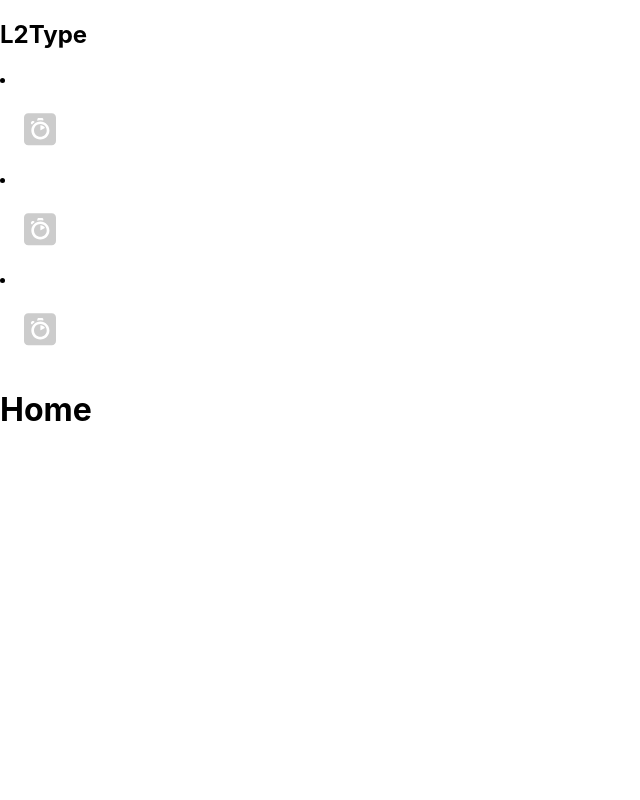
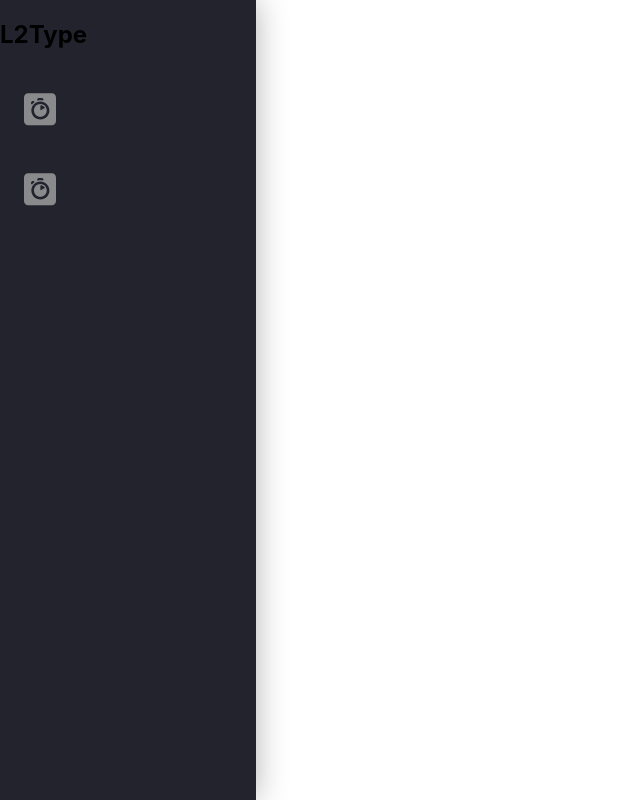
Before and after one commit to jaredami/l2-type, a Next.js app: page / in a window 1280 px wide. Shown: the whole page, without its empty margins (0-640 px from the left). Built offline with nearby package versions, Linux system fonts and the light colour scheme.

Commit message:
Nav styles WIP 2

```diff
--- /dev/null
+++ b/components/Nav/Nav.module.css
@@ -0,0 +1,67 @@
+.nav {
+  position: fixed;
+  background-color: var(--color-dark-gray);
+  transition: width 400ms ease;
+  overflow: scroll;
+}
+
+.navList {
+  list-style: none;
+  padding: 0;
+  margin: 0;
+  display: flex;
+  flex-direction: column;
+  align-items: center;
+  height: 100%;
+}
+
+/* Small screens */
+@media only screen and (max-width: 600px) {
+  .nav {
+    bottom: 0;
+    width: 100vw;
+    height: 5rem;
+  }
+
+  /* .logo {
+    display: none;
+  } */
+
+  .navList {
+    flex-direction: row;
+  }
+
+  /* .navLink {
+    justify-content: center;
+  } */
+
+  /* main {
+    margin: 0;
+  } */
+}
+
+/* Large screens */
+@media only screen and (min-width: 600px) {
+  .nav {
+    top: 0;
+    width: 5rem;
+    height: 100vh;
+  }
+
+  .nav:hover {
+    width: 16rem;
+    box-shadow: 0px 0px 30px rgba(0, 0, 0, 0.3);
+  }
+
+  .nav:hover .link-text {
+    display: inline;
+  }
+
+  .nav:hover .logo svg {
+    margin-left: 11rem;
+  }
+
+  .nav:hover .logo-text {
+    left: 0px;
+  }
+}
--- a/components/Nav/Nav.tsx
+++ b/components/Nav/Nav.tsx
@@ -1,6 +1,7 @@
 import Link from "next/link";
 import React, { useState } from "react";
 import NavItem from "./NavItem/NavItem";
+import styles from "./Nav.module.css";
 
 const MENU = [
   { text: "Home", href: "/" },
@@ -9,38 +10,21 @@ const MENU = [
 ];
 
 const Nav = () => {
-  const [navActive, setNavActive] = useState(false);
   const [activeIdx, setActiveIdx] = useState(-1);
 
   return (
     <header>
-      <nav className={`nav`}>
+      <nav className={styles.nav}>
         <Link href={"/"}>
           <a>
             <h1 className="logo">L2Type</h1>
           </a>
         </Link>
-        {/* <div
-          onClick={() => setNavActive(!navActive)}
-          className={`nav__menu-bar`}
-        >
-          <div></div>
-          <div></div>
-          <div></div>
-        </div> */}
-        <div className={`${navActive ? "active" : ""} nav__menu-list`}>
-          {MENU.map((menu, idx) => (
-            <div
-              onClick={() => {
-                setActiveIdx(idx);
-                setNavActive(false);
-              }}
-              key={menu.text}
-            >
-              <NavItem active={activeIdx === idx} {...menu} />
-            </div>
+        <ul className={styles.navList}>
+          {MENU.map((item, idx) => (
+            <NavItem active={activeIdx === idx} {...item} key={item.text} />
           ))}
-        </div>
+        </ul>
       </nav>
     </header>
   );
```
